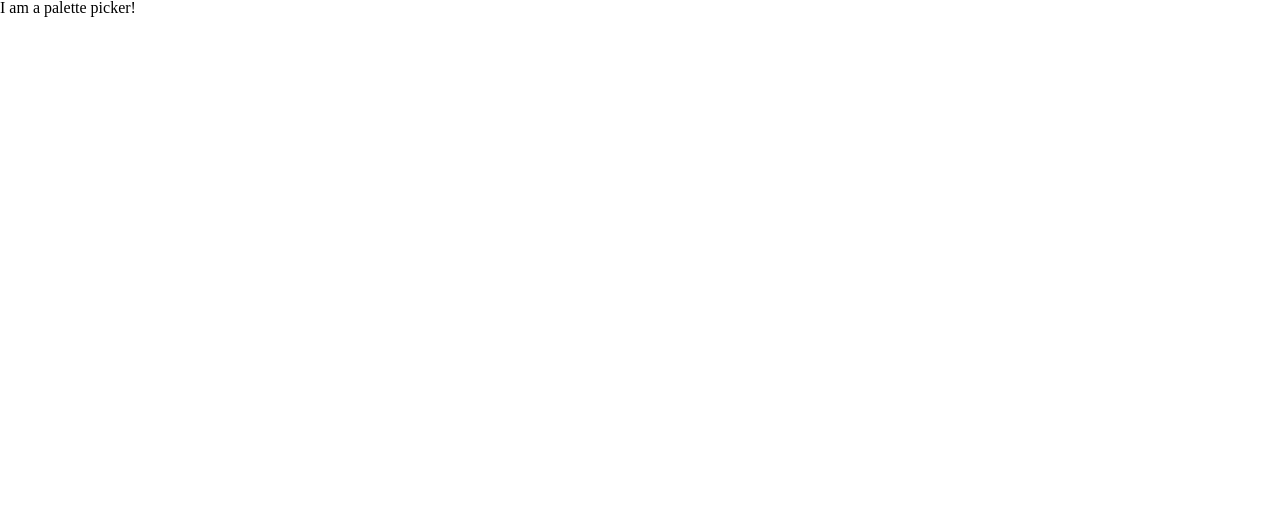
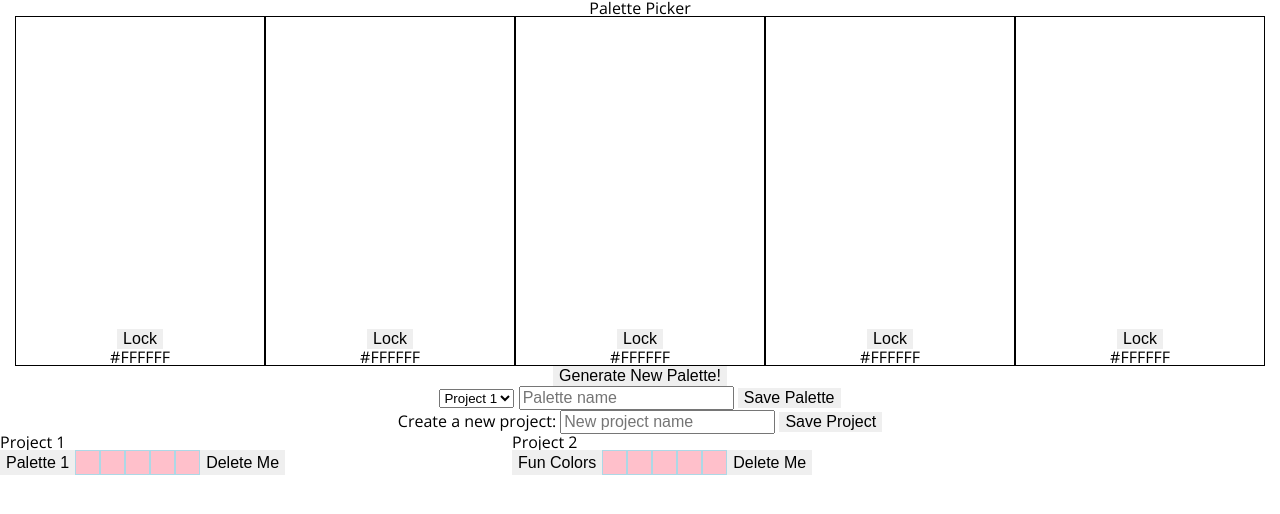
Before and after one commit to soytjan/palette-picker-pwa, a website: page public/index.html in a window 1280 px wide. Drawn offline with nearby package versions, Linux system fonts and the light colour scheme.

Commit message:
Build initial styling and build basic html

```diff
--- a/public/css/styles.css
+++ b/public/css/styles.css
@@ -0,0 +1,79 @@
+* {
+  box-sizing: border-box;
+}
+
+body {
+ font-size: 16px;
+ font-family: 'Open Sans', sans-serif;
+}
+
+button {
+  border: none;
+  font-size: 1em;
+}
+
+button:hover {
+  color: turquoise;
+}
+
+input {
+  font-size: 1em;
+}
+
+header {
+  text-align: center;
+}
+
+.top-section {
+  display: flex;
+  flex-direction: column;
+  align-items: center;
+}
+
+.colors-cont {
+  display: flex;
+  justify-content: center;
+}
+
+.color-box {
+  border: 1px solid black;
+  display: flex;
+  flex-direction: column;
+  justify-content: flex-end;
+  height: 350px;
+  width: 250px;
+}
+
+.color-details-cont {
+  text-align: center;
+}
+
+.bottom-section {
+  display: flex;
+  flex-direction: column;
+  align-items: center;
+}
+
+.projects-cont {
+  display: flex;
+  width: 100%;
+}
+
+.project-cont {
+  width: 40%;
+}
+
+.small-palette-cont {
+  display: flex;
+}
+
+.small-colors-cont {
+  display: flex;
+}
+
+.small-palette-color {
+  height: 25px;
+  width: 25px;
+  background-color: pink;
+  border: 1px solid lightblue;
+}
--- a/public/index.html
+++ b/public/index.html
@@ -5,10 +5,92 @@
   <meta name="viewport" content="width=device-width, initial-scale=1.0">
   <link rel="stylesheet" href="./css/reset.css" type="text/css">
   <link rel="stylesheet" href="./css/styles.css" type="text/css">
+  <link href="https://fonts.googleapis.com/css?family=Open+Sans" rel="stylesheet">
   <title>Palette Picker</title>
 </head>
 <body>
-  <h1>I am a palette picker!</h1>
+  <header>
+    <h1>Palette Picker</h1>
+  </header>
+  <section class='top-section'>
+    <section class='colors-cont'>
+      <article class='color-box'>
+        <div class='color-details-cont'>
+          <button>Lock</button>
+          <h4>#FFFFFF</h4>
+        </div>
+      </article>
+      <article class='color-box'>
+        <div class='color-details-cont'>
+          <button>Lock</button>
+          <h4>#FFFFFF</h4>
+        </div>
+      </article>
+      <article class='color-box'>
+        <div class='color-details-cont'>
+          <button>Lock</button>
+          <h4>#FFFFFF</h4>
+        </div>
+      </article>
+      <article class='color-box'>
+        <div class='color-details-cont'>
+          <button>Lock</button>
+          <h4>#FFFFFF</h4>
+        </div>
+      </article>
+      <article class='color-box'>
+        <div class='color-details-cont'>
+          <button>Lock</button>
+          <h4>#FFFFFF</h4>
+        </div>
+      </article>
+    </section>
+    <button>Generate New Palette!</button>
+    <form class='create-palette-form'>
+      <select name="project-dropdown" id="project-dropdown">
+        <option value="project-1">Project 1</option>
+      </select>
+      <input type="text" placeholder="Palette name">
+      <button>Save Palette</button>
+    </form>
+  </section>
+  <section class='bottom-section'>
+    <form class='create-project-form'>
+      <label for='project-name-input'>Create a new project:</label>
+      <input id='project-name-input' type='text' placeholder='New project name'>
+      <button>Save Project</button>
+    </form>
+    <section class='projects-cont'>
+      <article class='project-cont'>
+        <h3>Project 1</h3>
+        <div class='small-palette-cont'>
+          <button>Palette 1</button>
+          <div class='small-palette-cont'>
+            <div class='small-palette-color'></div>
+            <div class='small-palette-color'></div>
+            <div class='small-palette-color'></div>
+            <div class='small-palette-color'></div>
+            <div class='small-palette-color'></div>
+          </div>
+          <button class='delete-palette-btn'>Delete Me</button>
+        </div>
+      </article>
+      <article class='project-cont'>
+        <h3>Project 2</h3>
+        <div class='small-palette-cont'>
+          <button>Fun Colors</button>
+          <div class='small-colors-cont'>
+            <div class='small-palette-color'></div>
+            <div class='small-palette-color'></div>
+            <div class='small-palette-color'></div>
+            <div class='small-palette-color'></div>
+            <div class='small-palette-color'></div>
+          </div>
+          <button class='delete-palette-btn'>Delete Me</button>
+        </div>
+      </article>
+    </section>
+  </section>
   <script src="https://ajax.googleapis.com/ajax/libs/jquery/3.2.1/jquery.min.js"></script>
   <script type="text/javascript" src="./js/scripts.js"></script>
 </body>
```
